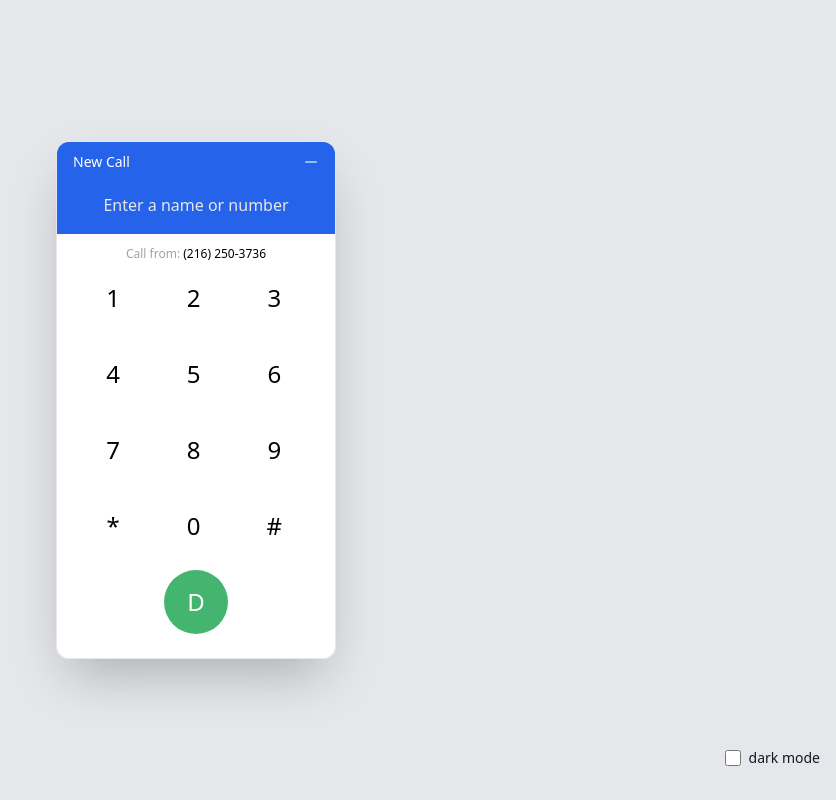
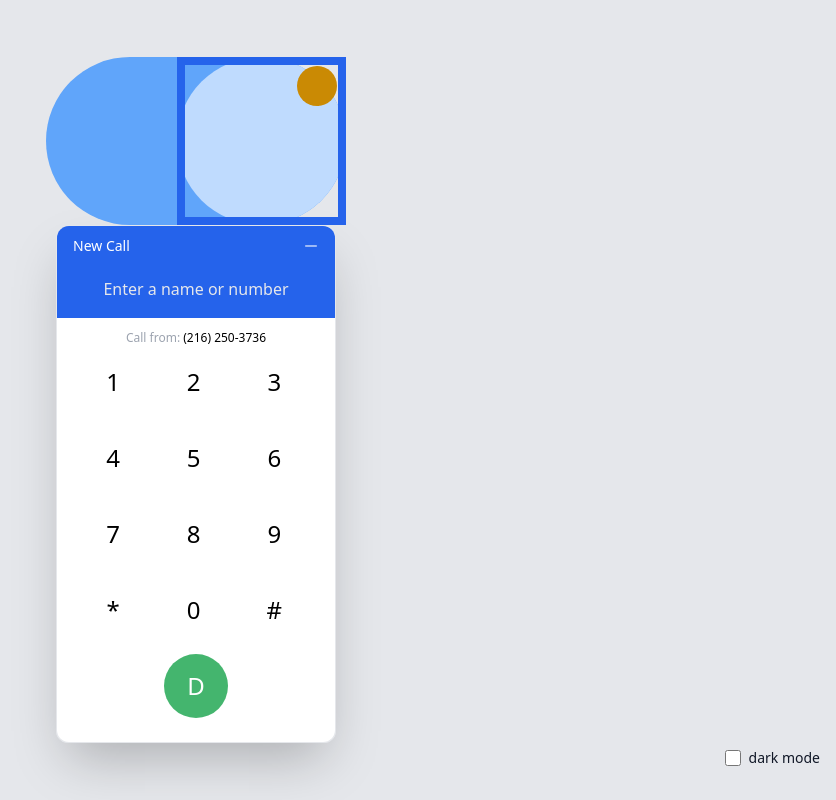
Before and after one commit to ZouYouShun/tailwind-seed-template, a plain HTML site: page index.html in a window 1280 px wide. Shown: the whole page, without its empty margins (444-1280 px from the left). Drawn offline with Linux system fonts and the light colour scheme.

Commit message:
Deploying to gh-pages from @ ZouYouShun/tailwind-seed-template@552edc1dbf5bcb3287d0dab83c6a12bc9f79003e 🚀

```diff
--- a/index.html
+++ b/index.html
@@ -24,7 +24,19 @@
       </div>
     </div>
     <main>
-      <div class="root flex h-screen w-screen items-center justify-center">
+      <div
+        class="root flex flex-col h-screen w-screen items-center justify-center"
+      >
+        <div class="bg-blue-400 rounded-full w-[300px] aspect-video relative">
+          <div
+            class="h-full bg-blue-200 aspect-square right-0 rounded-full absolute"
+          >
+            <div class="h-full border-8 border-blue-600 aspect-square relative">
+              <div class="h-10 aspect-square bg-yellow-600 rounded-full badge absolute"></div>
+            </div>
+          </div>
+        </div>
+
         <div
           class="w-[280px] rounded-xl text-black dark:text-white shadow-2xl border-white/12 border"
         >
```
Also changed, not shown: styles.css.
